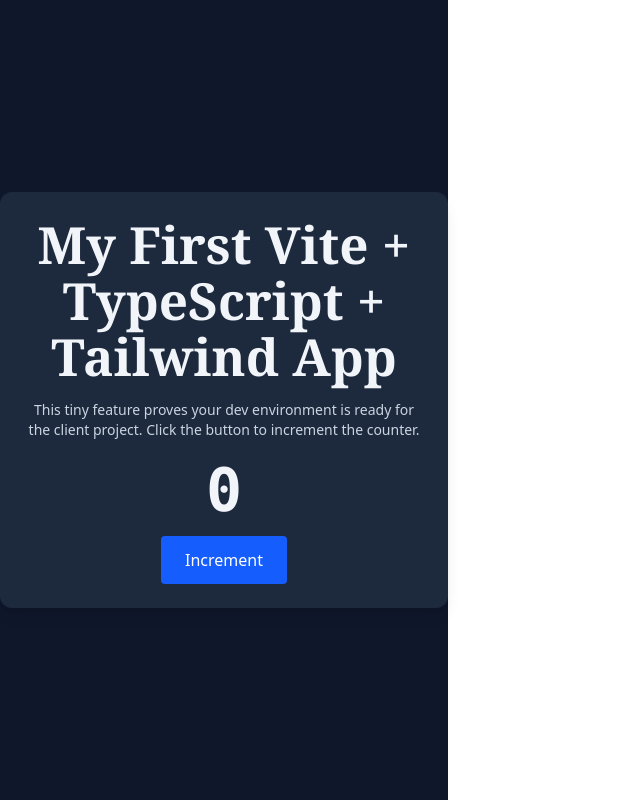
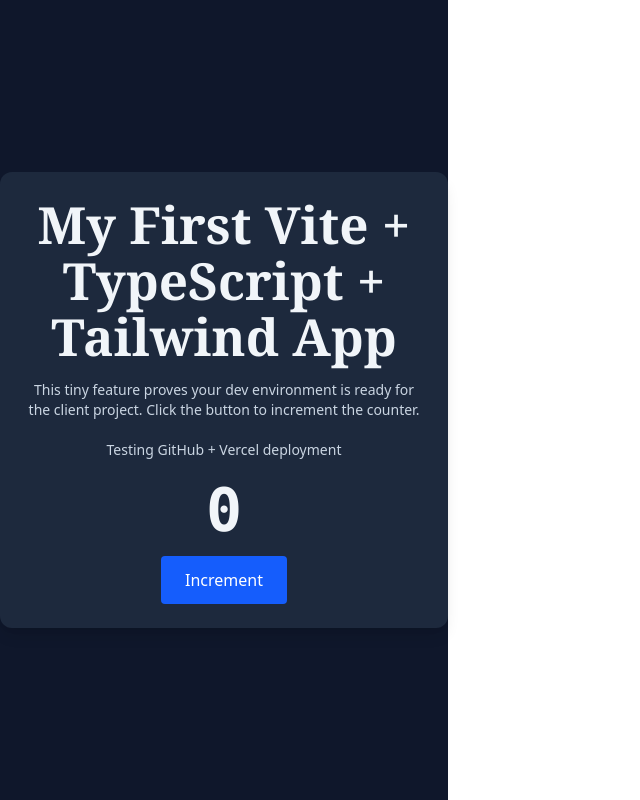
Before and after one commit to quangphatmai/dwdd2720, a React (Vite) app: page / in a window 1280 px wide. Shown: the whole page, without its empty margins (0-640 px from the left). Built offline with nearby package versions, Linux system fonts and the light colour scheme.

Commit message:
fix: add deployment testing message in App component

```diff
--- a/src/App.tsx
+++ b/src/App.tsx
@@ -21,6 +21,8 @@
           This tiny feature proves your dev environment is ready for the client project. Click the button to
           increment the counter.
         </p>
+
+        <p className="mb-5 text-sm text-slate-300 text-center">Testing GitHub + Vercel deployment</p>
         <div className="flex flex-col items-center gap-4">
           <div className="text-6xl font-mono font-semibold">{count}</div>
           <button
```
